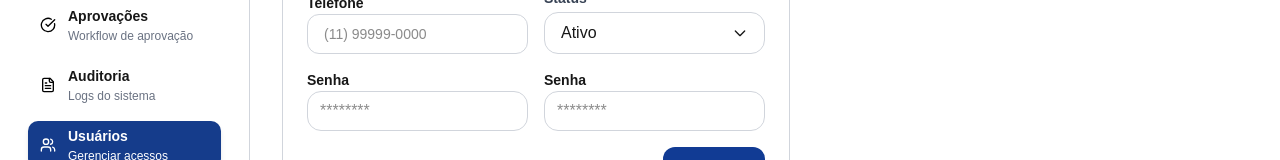
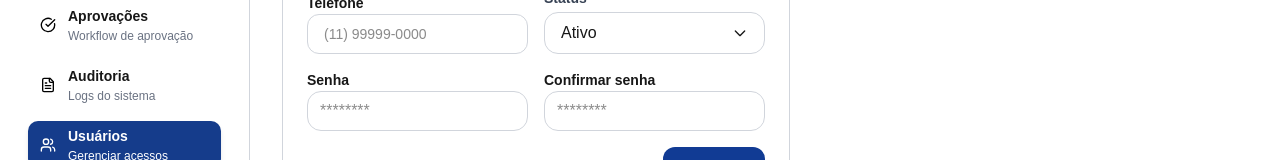
Before and after one commit to JohannPDaniel/Meu-projeto, a Next.js app: page /usuarios in a window 1280 px wide. Shown: the part 402-562 px from the top of the page. Built offline with nearby package versions, Linux system fonts and the light colour scheme.

Commit message:
terminando

```diff
--- a/src/app/usuarios/page.tsx
+++ b/src/app/usuarios/page.tsx
@@ -73,14 +73,16 @@ export default function Usuarios() {
 								<span className='text-[14px] font-bold'>Senha</span>
 								<input
 									type='password'
+									name="password"
 									placeholder='********'
 									className='border border-gray-300 h-10 rounded-[14px] pl-3'
 								/>
 							</label>
 							<label className='w-full flex flex-col'>
-								<span className='text-[14px] font-bold'>Senha</span>
+								<span className='text-[14px] font-bold'>Confirmar senha</span>
 								<input
 									type='password'
+									name="confirmPassword"
 									placeholder='********'
 									className='border border-gray-300 h-10 rounded-[14px] pl-3'
 								/>
```
